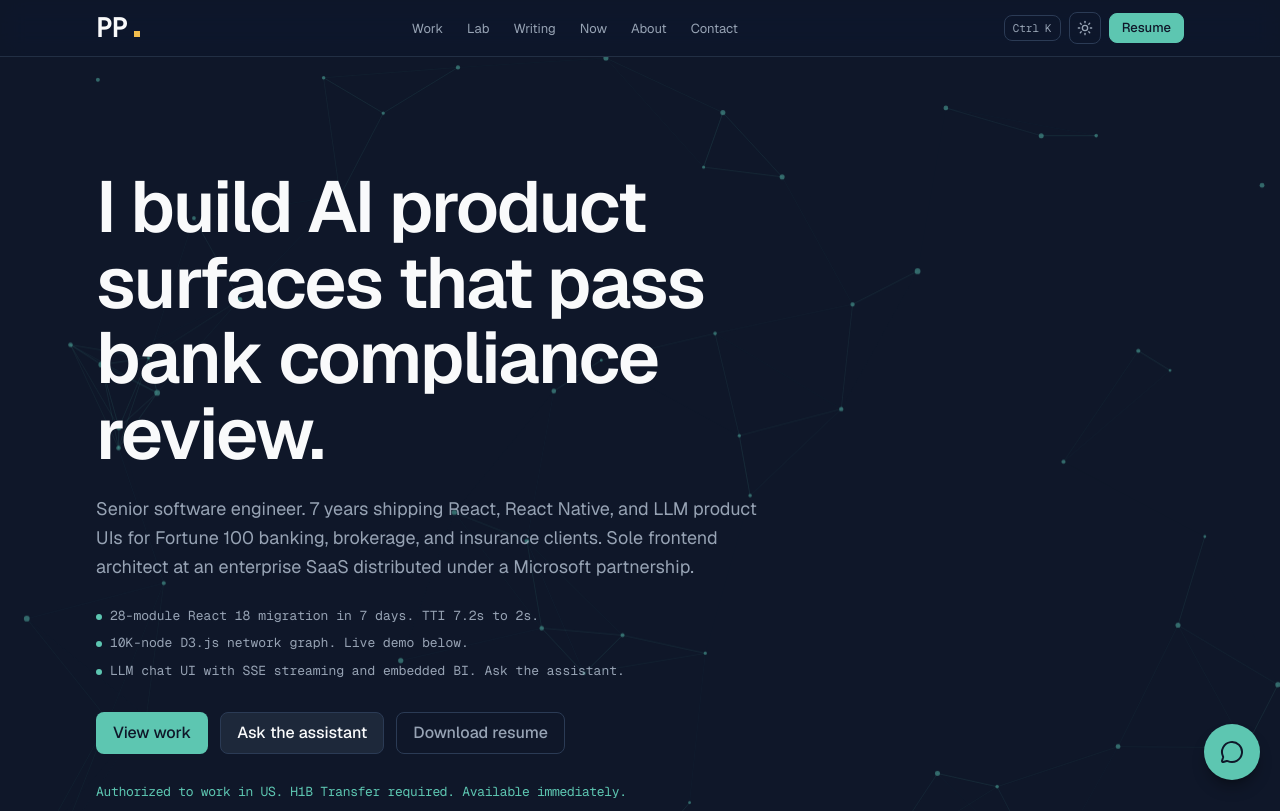
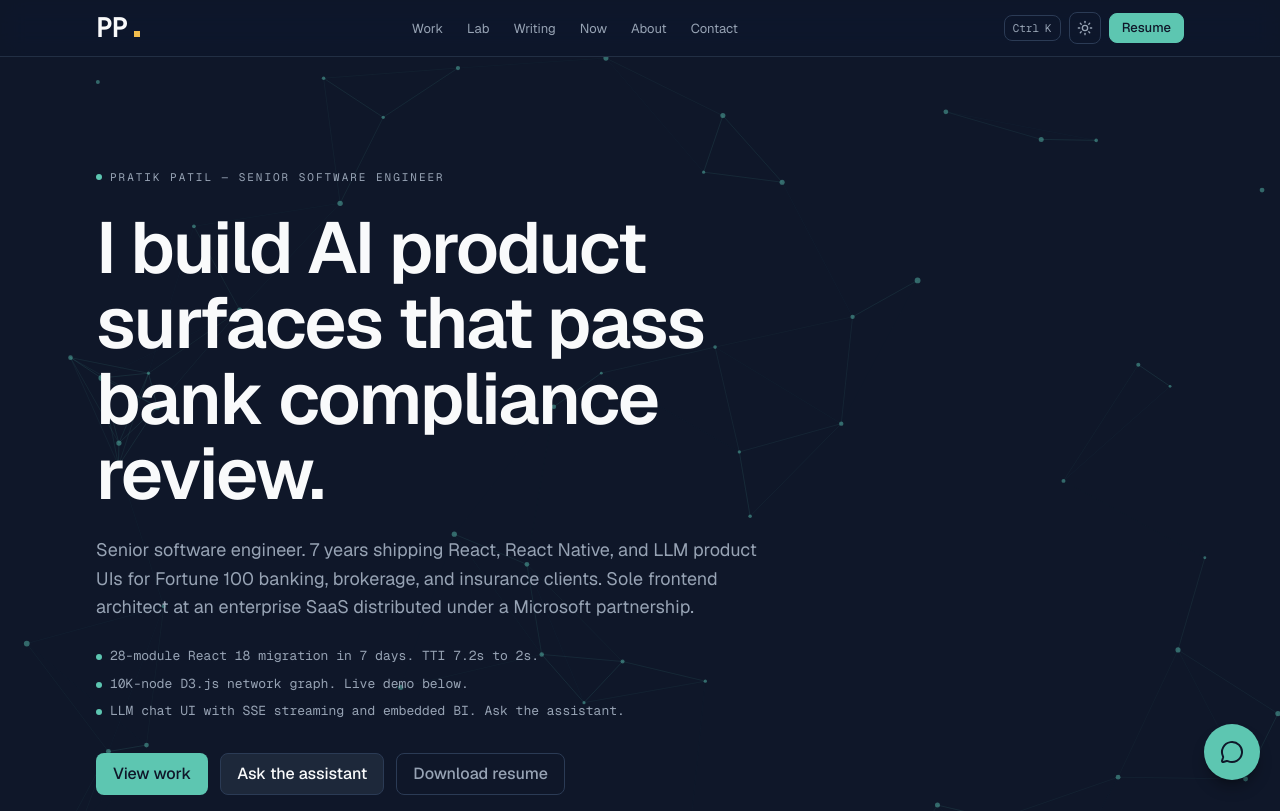
Before and after one commit to pratikpatil-ui/Portfolio, a Next.js app: page / in a window 1280 px wide. Shown: the top 811 px of the page. Built offline with nearby package versions, Linux system fonts and the light colour scheme.

Commit message:
feat: spark avatar, name eyebrow on hero, fix horizontal scroll on body

```diff
--- a/src/app/globals.css
+++ b/src/app/globals.css
@@ -78,6 +78,7 @@ body {
   background: var(--color-bg);
   color: var(--color-fg);
   font-family: var(--font-sans);
+  overflow-x: clip;
 }
 
 body {
--- a/src/app/page.tsx
+++ b/src/app/page.tsx
@@ -40,6 +40,13 @@ export default function HomePage() {
         <HeroNetwork />
         <Container size="wide" className="relative z-10 py-20 sm:py-28">
           <div className="flex max-w-3xl flex-col gap-6">
+            <p className="flex items-center gap-2 font-mono text-[11px] tracking-[0.18em] text-[var(--color-fg-muted)] uppercase">
+              <span
+                aria-hidden
+                className="inline-block h-1.5 w-1.5 rounded-full bg-[var(--color-accent)]"
+              />
+              Pratik Patil — Senior Software Engineer
+            </p>
             <h1 className="text-hero text-[var(--color-fg)]">
               I build AI product surfaces that pass bank compliance review.
             </h1>
--- a/src/components/ai/assistant-sheet.tsx
+++ b/src/components/ai/assistant-sheet.tsx
@@ -3,7 +3,7 @@
 import { useEffect, useRef, useState } from 'react'
 import ReactMarkdown from 'react-markdown'
 import remarkGfm from 'remark-gfm'
-import { X, Send, Square, RotateCcw } from 'lucide-react'
+import { X, Send, Square, RotateCcw, Sparkles } from 'lucide-react'
 import { useAssistant } from '@/hooks/use-assistant'
 import { OPEN_ASSISTANT_EVENT } from '@/lib/events'
 
@@ -101,8 +101,17 @@ export function AssistantSheet() {
       >
         <header className="flex items-center justify-between gap-3 border-b border-[var(--color-border-muted)] px-4 py-3">
           <div className="flex items-center gap-3">
-            <div className="flex h-9 w-9 items-center justify-center rounded-full bg-[var(--color-accent)] font-mono text-[12px] font-medium text-[var(--color-accent-fg)]">
-              PP
+            <div
+              aria-hidden
+              className="flex h-9 w-9 items-center justify-center rounded-full border border-[var(--color-border-muted)]"
+              style={{
+                background: 'color-mix(in oklab, var(--color-ai) 12%, transparent)',
+              }}
+            >
+              <Sparkles
+                className="h-[18px] w-[18px]"
+                style={{ color: 'var(--color-ai)' }}
+              />
             </div>
             <div className="flex flex-col">
               <p className="text-caption font-medium text-[var(--color-fg)]">
```
